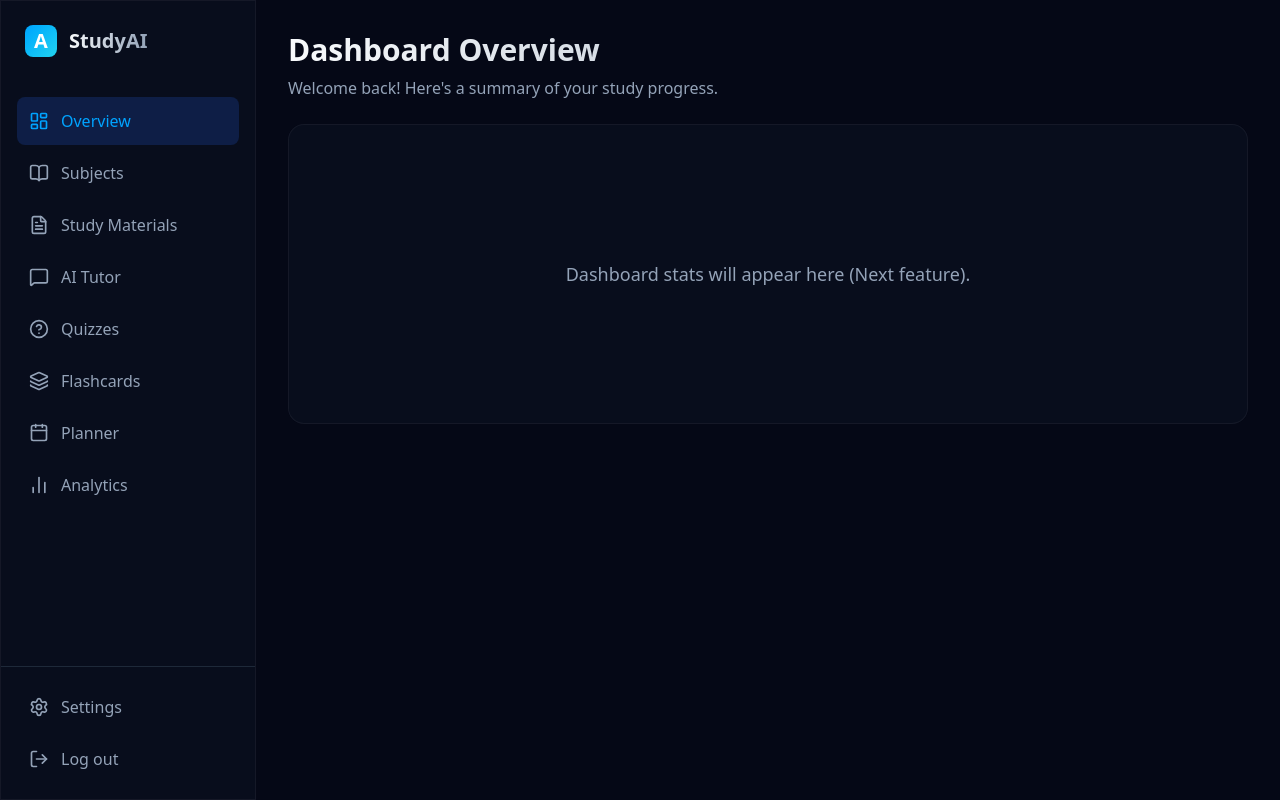
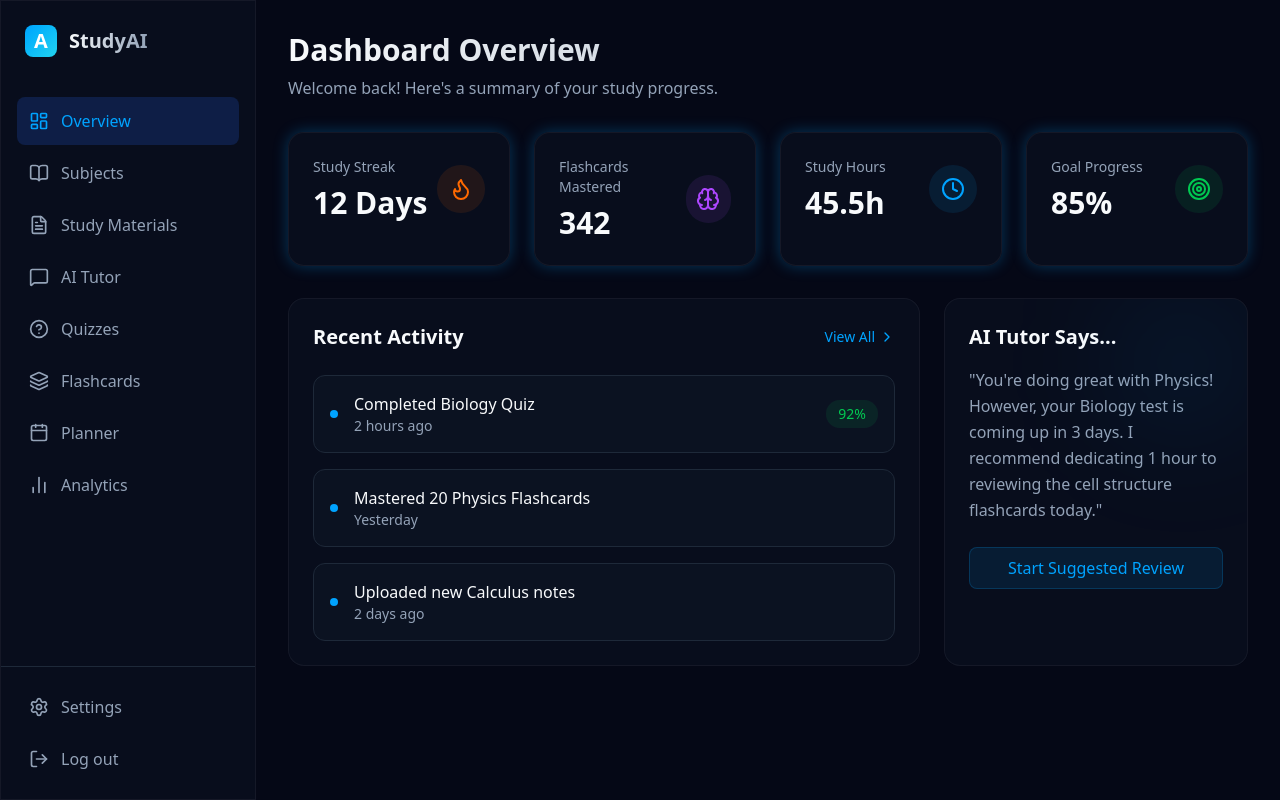
Before and after one commit to PrabhaniJeewanthika/AI-Study-Assistant, a React app in the folder frontend/: page /dashboard in a window 1280 px wide. Built offline with nearby package versions, Linux system fonts and the light colour scheme; the HTML template or start-up script is replaced by a standard one.

Commit message:
feat: add dashboard overview cards

```diff
--- a/frontend/src/pages/Dashboard.jsx
+++ b/frontend/src/pages/Dashboard.jsx
@@ -1,6 +1,21 @@
+import { Flame, Brain, Clock, Target, ChevronRight } from 'lucide-react';
+
+const stats = [
+  { name: 'Study Streak', value: '12 Days', icon: Flame, color: 'text-orange-500', bg: 'bg-orange-500/10' },
+  { name: 'Flashcards Mastered', value: '342', icon: Brain, color: 'text-purple-500', bg: 'bg-purple-500/10' },
+  { name: 'Study Hours', value: '45.5h', icon: Clock, color: 'text-electric', bg: 'bg-electric/10' },
+  { name: 'Goal Progress', value: '85%', icon: Target, color: 'text-green-500', bg: 'bg-green-500/10' },
+];
+
+const activities = [
+  { title: 'Completed Biology Quiz', time: '2 hours ago', score: '92%' },
+  { title: 'Mastered 20 Physics Flashcards', time: 'Yesterday' },
+  { title: 'Uploaded new Calculus notes', time: '2 days ago' },
+];
+
 export default function Dashboard() {
   return (
-    <div className="space-y-6">
+    <div className="space-y-8">
       <header>
         <h1 className="text-3xl font-bold text-transparent bg-clip-text bg-linear-to-r from-main-text to-secondary-text">
           Dashboard Overview
@@ -10,10 +25,66 @@ export default function Dashboard() {
         </p>
       </header>
 
-      <div className="glass-card p-8 rounded-2xl flex items-center justify-center min-h-75 border-dashed border-2 border-gray-700">
-        <p className="text-secondary-text text-lg">
-          Dashboard stats will appear here (Next feature).
-        </p>
+      {/* Stats Grid */}
+      <div className="grid grid-cols-1 md:grid-cols-2 lg:grid-cols-4 gap-6">
+        {stats.map((stat) => {
+          const Icon = stat.icon;
+          return (
+            <div key={stat.name} className="glass-card p-6 rounded-2xl glow-effect hover:-translate-y-1 transition-transform">
+              <div className="flex items-center justify-between">
+                <div>
+                  <p className="text-secondary-text text-sm font-medium">{stat.name}</p>
+                  <p className="text-3xl font-bold mt-2 text-main-text">{stat.value}</p>
+                </div>
+                <div className={`w-12 h-12 rounded-full ${stat.bg} flex items-center justify-center`}>
+                  <Icon className={stat.color} size={24} />
+                </div>
+              </div>
+            </div>
+          );
+        })}
+      </div>
+
+      <div className="grid grid-cols-1 lg:grid-cols-3 gap-6">
+        {/* Recent Activity */}
+        <div className="glass-card p-6 rounded-2xl lg:col-span-2">
+          <div className="flex items-center justify-between mb-6">
+            <h2 className="text-xl font-bold text-main-text">Recent Activity</h2>
+            <button className="text-electric hover:text-cyan-accent text-sm flex items-center transition-colors">
+              View All <ChevronRight size={16} className="ml-1" />
+            </button>
+          </div>
+          <div className="space-y-4">
+            {activities.map((activity, index) => (
+              <div key={index} className="flex items-center justify-between p-4 rounded-xl bg-secondary-bg/50 border border-gray-800 hover:border-gray-700 transition-colors">
+                <div className="flex items-center space-x-4">
+                  <div className="w-2 h-2 rounded-full bg-electric"></div>
+                  <div>
+                    <p className="text-main-text font-medium">{activity.title}</p>
+                    <p className="text-sm text-secondary-text">{activity.time}</p>
+                  </div>
+                </div>
+                {activity.score && (
+                  <span className="px-3 py-1 bg-green-500/10 text-green-500 rounded-full text-sm font-medium">
+                    {activity.score}
+                  </span>
+                )}
+              </div>
+            ))}
+          </div>
+        </div>
+
+        {/* AI Recommendations Placeholder */}
+        <div className="glass-card p-6 rounded-2xl border border-electric/20 relative overflow-hidden">
+          <div className="absolute top-0 right-0 w-32 h-32 bg-electric/10 rounded-full blur-3xl"></div>
+          <h2 className="text-xl font-bold text-main-text mb-4">AI Tutor Says...</h2>
+          <p className="text-secondary-text leading-relaxed">
+            "You're doing great with Physics! However, your Biology test is coming up in 3 days. I recommend dedicating 1 hour to reviewing the cell structure flashcards today."
+          </p>
+          <button className="mt-6 w-full py-2 bg-electric/10 hover:bg-electric/20 text-electric rounded-lg font-medium transition-colors border border-electric/20">
+            Start Suggested Review
+          </button>
+        </div>
       </div>
     </div>
   );
```
